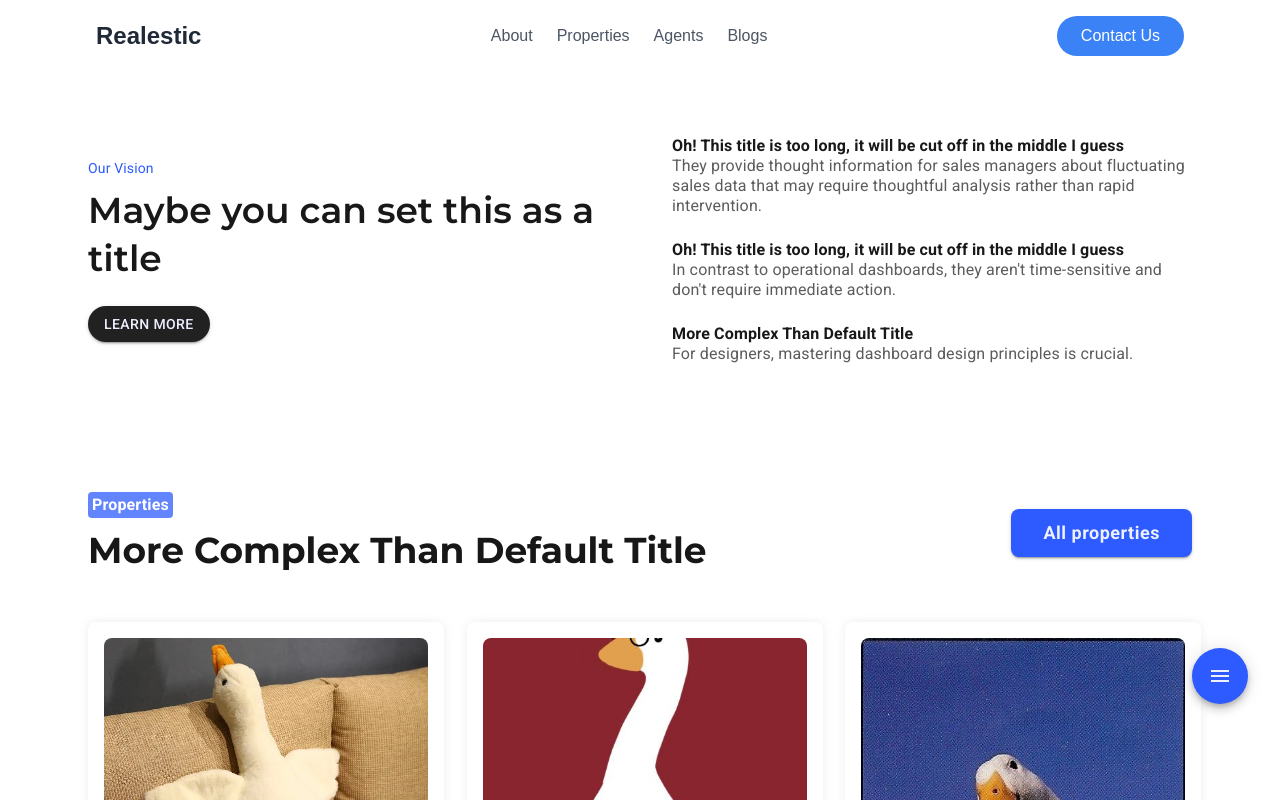
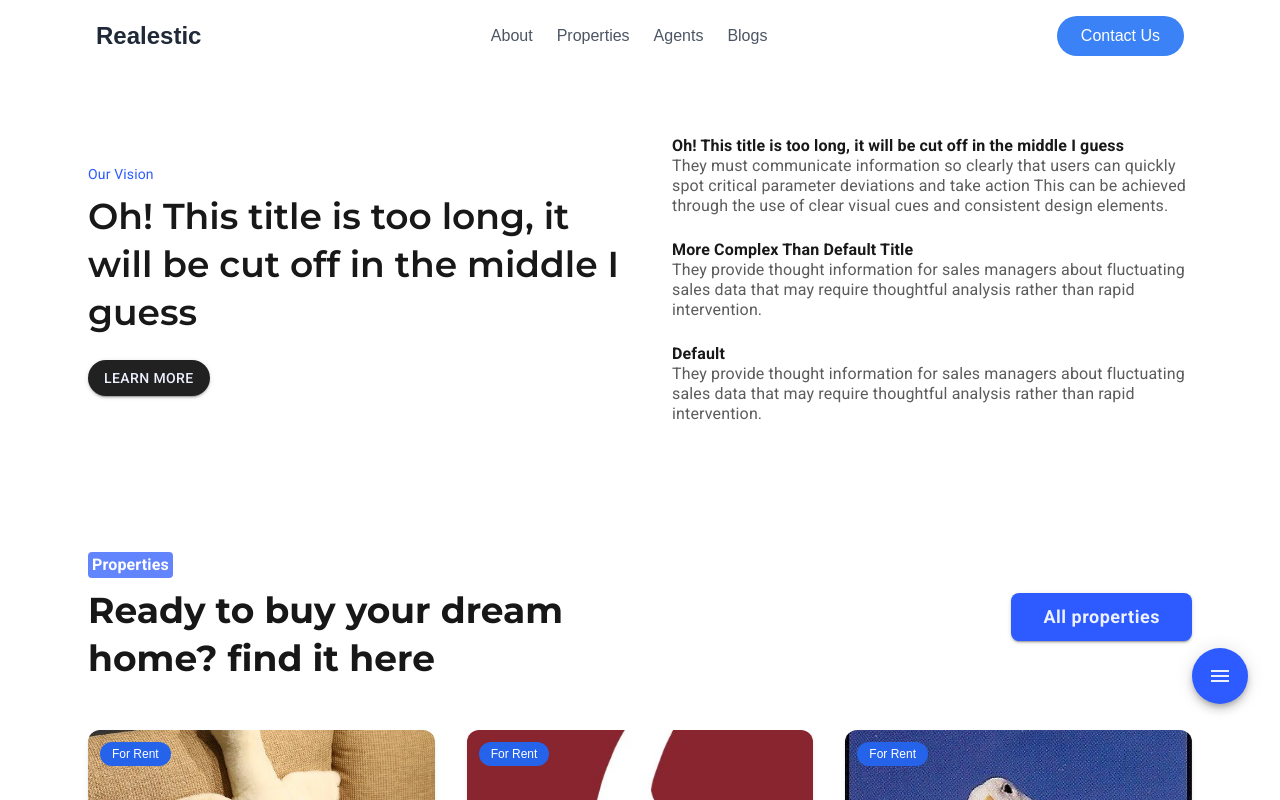
Before and after one commit to Yuki-kykyky/layout-demos, a Next.js app: page / in a window 1280 px wide. Built offline with nearby package versions, Linux system fonts and the light colour scheme.

Commit message:
feat: update propertiesSection

```diff
--- a/app/components/screen-to-code/components/v2/home/properties-section.tsx
+++ b/app/components/screen-to-code/components/v2/home/properties-section.tsx
@@ -1,12 +1,12 @@
 import React from "react";
 import { Container, Stack, Typography, Grid2, Box } from "@mui/material";
-import { WoopBadge, WoopBtn, VerticalCard } from "@/app/common/woop-ui";
+import { WoopBadge, WoopBtn, PropertyCard } from "@/app/common/woop-ui";
 import { propertiesSectionMatchProps } from "../../../reference/v2/match-props";
 import { STCV2Routes } from "../../../reference/route-reference";
 import { useRouter } from "next/navigation";
 
 export const PropertiesSection = () => {
-  const { eyebrowBadge, title, button, verticalCards } =
+  const { eyebrowBadge, title, button, propertiesCards } =
     propertiesSectionMatchProps;
   const { properties } = STCV2Routes.routes.modules.home;
 
@@ -16,8 +16,10 @@ export const PropertiesSection = () => {
     router.push(properties.cta_button.path);
   };
 
-  const handleCardClick = (id: string) => {
-    router.push(properties.card_item.dynamic_path.replace(":id", id));
+  const handleCardClick = (id: string | number) => {
+    router.push(
+      properties.card_item.dynamic_path.replace(":id", id.toString())
+    );
   };
 
   return (
@@ -30,7 +32,7 @@ export const PropertiesSection = () => {
         >
           <Stack>
             <WoopBadge {...eyebrowBadge} />
-            <Typography variant={title.variant} sx={{ mt: 1 }}>
+            <Typography variant={title.variant} sx={{ mt: 1, width: "70%" }}>
               {title.content}
             </Typography>
           </Stack>
@@ -42,13 +44,13 @@ export const PropertiesSection = () => {
         </Stack>
 
         <Grid2 container spacing={4} sx={{ mt: 6 }}>
-          {verticalCards.map((card, index) => (
+          {propertiesCards.map((card, index) => (
             <Grid2 key={index} size={{ xs: 12, md: 4 }}>
               <Box
                 onClick={() => handleCardClick(card.id)}
                 sx={{ cursor: "pointer" }}
               >
-                <VerticalCard {...card} />
+                <PropertyCard {...card} />
               </Box>
             </Grid2>
           ))}
--- a/app/components/screen-to-code/reference/v2/match-props.ts
+++ b/app/components/screen-to-code/reference/v2/match-props.ts
@@ -8,6 +8,7 @@ import { BtnType } from "@/app/common/woop-ui";
 import {
   getRandomIcon,
   getVerticalCardGroups,
+  generateRandomProperties,
 } from "@/app/common/section/random-groups";
 import { ColorPalette } from "@/app/common/styles/color-palette";
 
@@ -20,13 +21,13 @@ export const propertiesSectionMatchProps = {
   },
   title: {
     variant: "h3" as Variant,
-    content: getRandomTitle(),
+    content: "Ready to buy your dream home? find it here",
   },
   button: {
     buttonText: "All properties",
     type: BtnType.Filled,
   },
-  verticalCards: getVerticalCardGroups(),
+  propertiesCards: generateRandomProperties(6),
 };
 
 export const blogsSectionMatchProps = {
```
